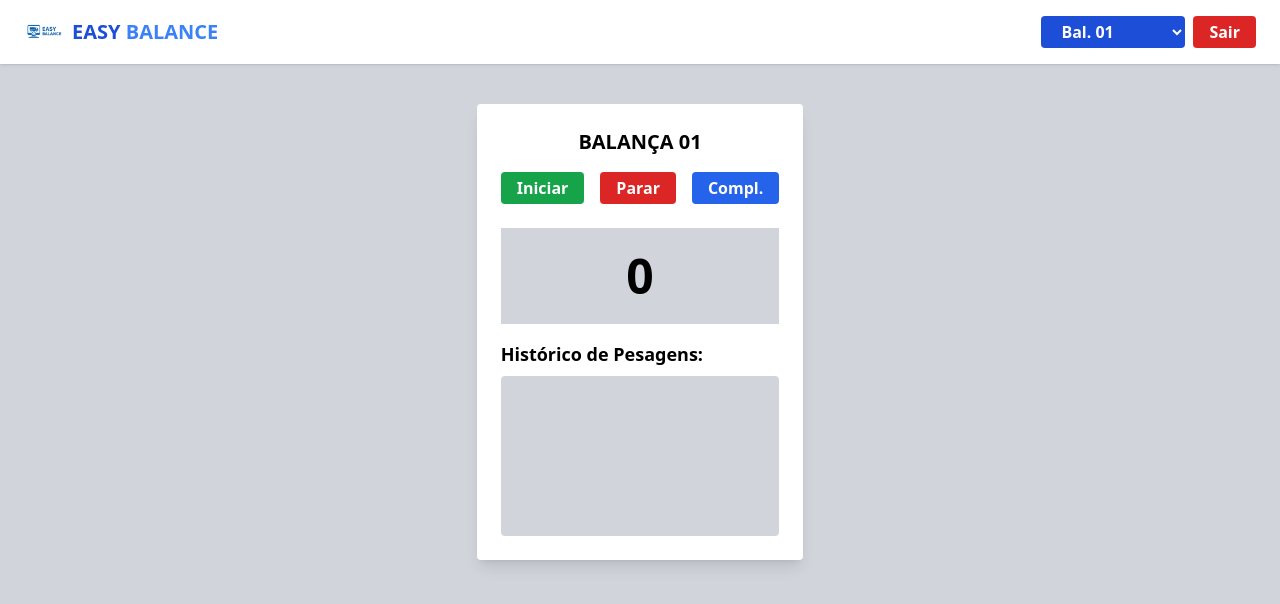
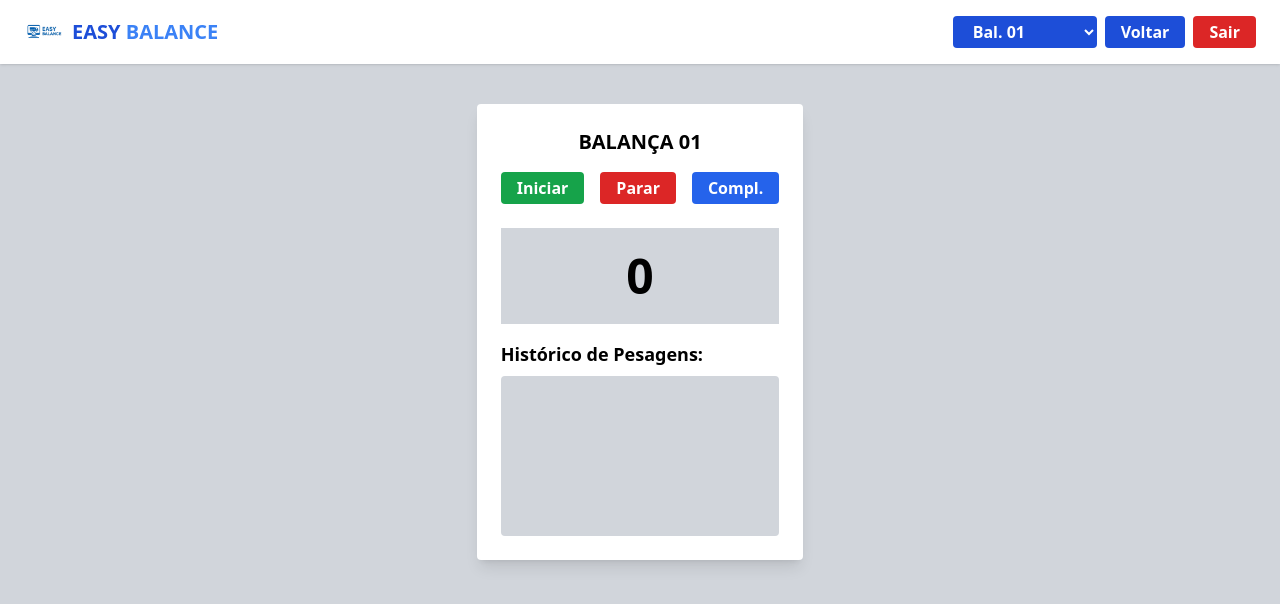
Before and after one commit to AlissonG04/easy-balance-front-end, a React (Vite) app: page /balanca in a window 1280 px wide. Shown: the top 604 px of the page. Built offline with nearby package versions, Linux system fonts and the light colour scheme.

Commit message:
inclusão do botão voltar na aba balança

```diff
--- a/src/pages/Balanca.jsx
+++ b/src/pages/Balanca.jsx
@@ -28,6 +28,13 @@ const Balanca = () => {
           </select>
 
           <button
+            onClick={() => navigate("/home")}
+            className="bg-blue-700 hover:bg-blue-800 text-white font-bold px-4 py-1 rounded"
+          >
+            Voltar
+          </button>
+
+          <button
             onClick={() => navigate("/login")}
             className="bg-red-600 text-white font-bold px-4 py-1 rounded"
           >
```
